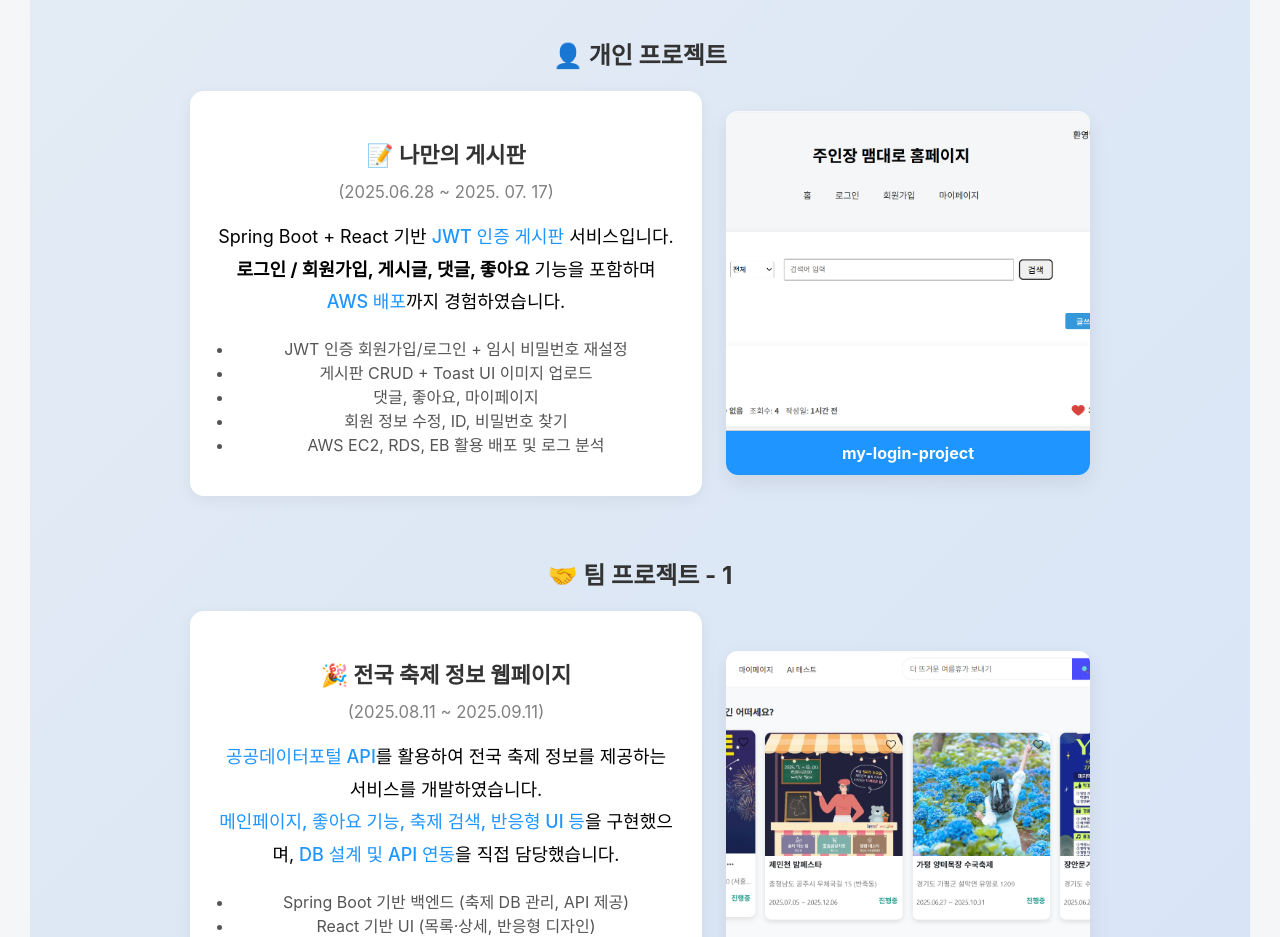
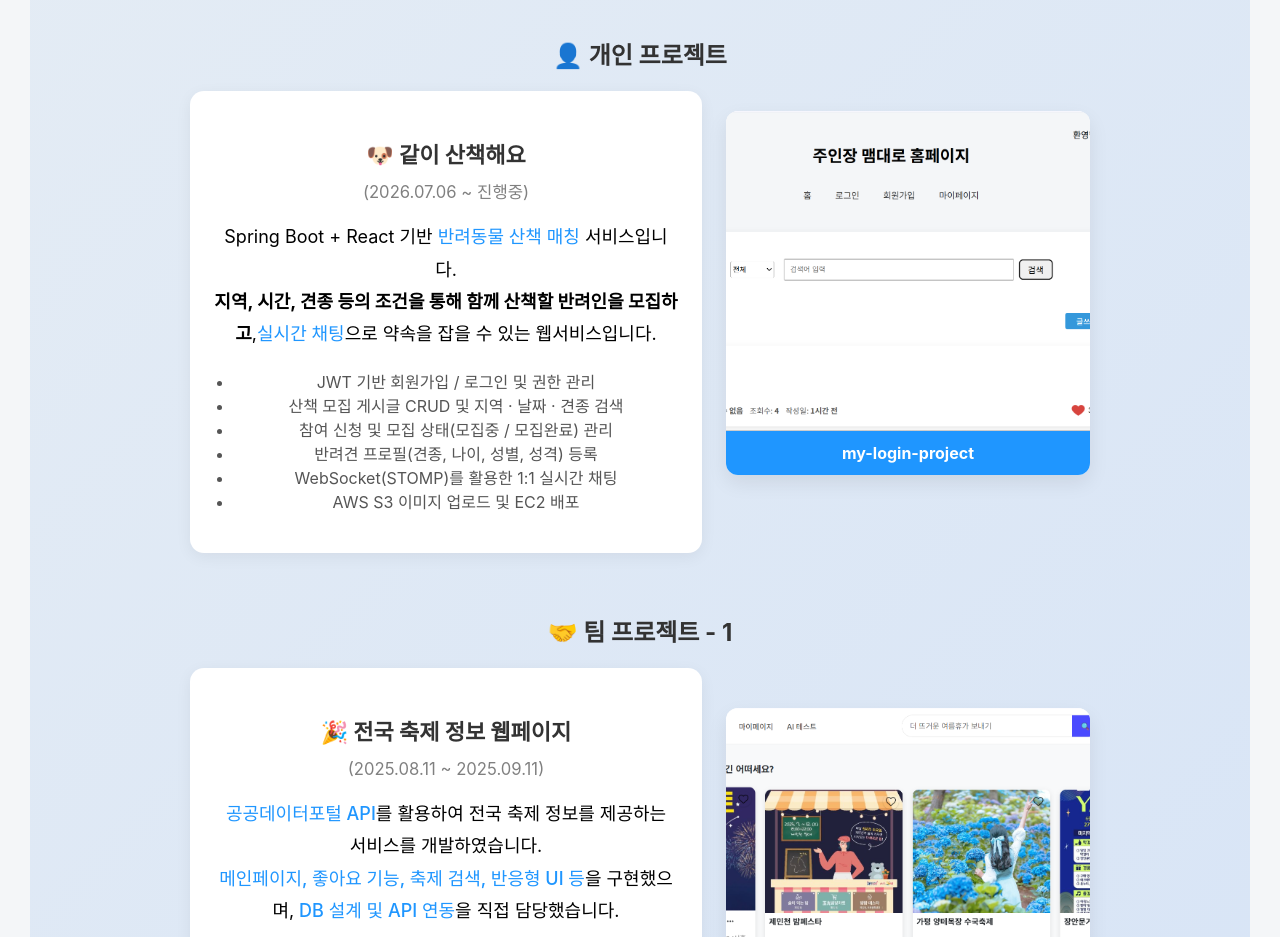
Before and after one commit to mk0537/my-portfolio-react-app, a React (Create React App) app: page / in a window 1280 px wide. Shown: the part 2220-3157 px from the top of the page. Built offline with nearby package versions, Linux system fonts and the light colour scheme; no server answers; the database is empty.

Commit message:
260714_포트폴리오 수정

```diff
--- a/src/components/Projects.js
+++ b/src/components/Projects.js
@@ -19,17 +19,24 @@ const Projects = () => {
           <h3 className="Project-category">👤 개인 프로젝트</h3>
           <div className="Project-row">
             <div className="Project-container">
-              <h3 className="Project-subtitle">📝 나만의 게시판</h3> <small style={{color : "grey"}}>(2025.06.28 ~ 2025. 07. 17)</small>
+              <h3 className="Project-subtitle">🐶 같이 산책해요</h3>
+              <small style={{ color: "grey" }}>
+                (2026.07.06 ~ 진행중)
+              </small>
+
               <p className="Project-content">
-                Spring Boot + React 기반 <span className="highlight">JWT 인증 게시판</span> 서비스입니다. <br />
-                <strong>로그인 / 회원가입, 게시글, 댓글, 좋아요</strong> 기능을 포함하며 <span className="highlight">AWS 배포</span>까지 경험하였습니다.
+                Spring Boot + React 기반 <span className="highlight">반려동물 산책 매칭</span> 서비스입니다. <br />
+                <strong>지역, 시간, 견종 등의 조건을 통해 함께 산책할 반려인을 모집하고</strong>,
+                <span className="highlight">실시간 채팅</span>으로 약속을 잡을 수 있는 웹서비스입니다.
               </p>
+
               <ul className="Project-ul">
-                <li>JWT 인증 회원가입/로그인 + 임시 비밀번호 재설정</li>
-                <li>게시판 CRUD + Toast UI 이미지 업로드</li>
-                <li>댓글, 좋아요, 마이페이지</li>
-                <li>회원 정보 수정, ID, 비밀번호 찾기</li>
-                <li>AWS EC2, RDS, EB 활용 배포 및 로그 분석</li>
+                <li>JWT 기반 회원가입 / 로그인 및 권한 관리</li>
+                <li>산책 모집 게시글 CRUD 및 지역 · 날짜 · 견종 검색</li>
+                <li>참여 신청 및 모집 상태(모집중 / 모집완료) 관리</li>
+                <li>반려견 프로필(견종, 나이, 성별, 성격) 등록</li>
+                <li>WebSocket(STOMP)를 활용한 1:1 실시간 채팅</li>
+                <li>AWS S3 이미지 업로드 및 EC2 배포</li>
               </ul>
             </div>
 
```
